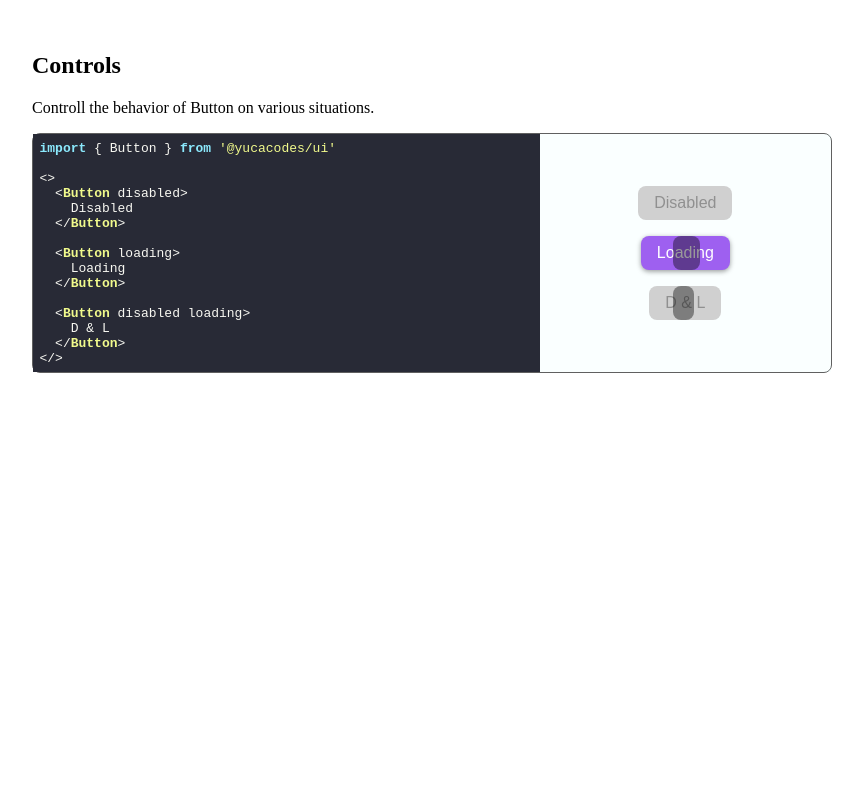
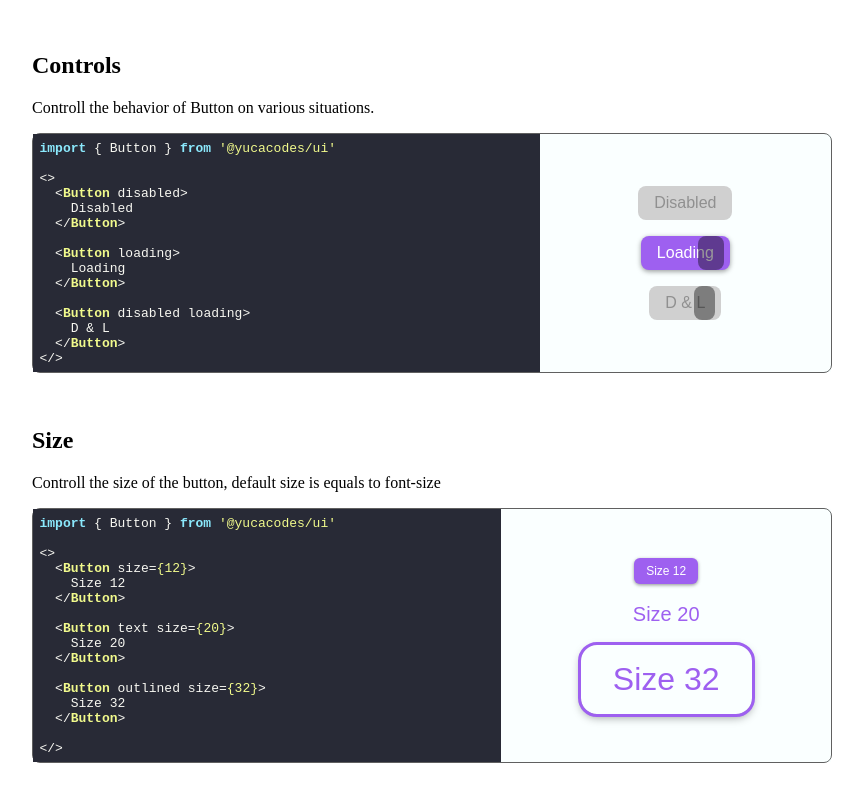
Before and after one commit to yucacodes/ui-basic, a React (Vite) app: page / in a window 1280 px wide. Shown: the part 1358-2145 px from the top of the page, without its empty margins (208-1071 px from the left). Before the commit the page ends 1755 px from the top, so only its background shows below. Built offline with nearby package versions, Linux system fonts and the light colour scheme.

Commit message:
Add Button Size docs

```diff
--- a/lib/Button/Button.tsx
+++ b/lib/Button/Button.tsx
@@ -25,6 +25,7 @@ export interface ButtonProps extends ColorFlags, ButtonVariantFlags {
   disabled?: boolean
   className?: string
   loading?: boolean
+  size?: number
   onClick?: MouseEventHandler<HTMLButtonElement>
 }
 
@@ -43,7 +44,7 @@ export const Button = ({
     <button
       type={props.type}
       disabled={props.disabled}
-      style={{ ...colorVariables }}
+      style={{ ...colorVariables, fontSize: props.size }}
       className={classNames(
         className,
         styles['button'],
--- /dev/null
+++ b/src/docs/ButtonDocs/Button.size.example.tsx
@@ -0,0 +1,20 @@
+import { Button } from '@lib'
+
+export default ( // __HIDE__
+<div style={{ display: 'flex', gap: '1rem', alignItems: "center", justifyContent: "center", flexDirection: "column" }}> {/*__HIDE__*/}
+<>
+  <Button size={12}>
+    Size 12
+  </Button>
+
+  <Button text size={20}>
+    Size 20
+  </Button>
+
+  <Button outlined size={32}>
+    Size 32
+  </Button>
+
+</>
+</div> // __HIDE__
+) // __HIDE__
--- a/src/docs/ButtonDocs/ButtonDocs.tsx
+++ b/src/docs/ButtonDocs/ButtonDocs.tsx
@@ -12,6 +12,9 @@ import customColorExampleCode from './Button.customColor.example.tsx?raw'
 import controlsExampleNode from './Button.controls.example'
 import controlsExampleCode from './Button.controls.example.tsx?raw'
 
+import sizeExampleNode from './Button.size.example'
+import sizeExampleCode from './Button.size.example.tsx?raw'
+
 export function ButtonDocs() {
   return (
     <>
@@ -19,10 +22,7 @@ export function ButtonDocs() {
         <h1>Variants</h1>
         <p>The Button comes with three variants</p>
         <figure>
-          <CodeViewer
-            code={variantExampleCode}
-            node={variantExampleNode}
-          />
+          <CodeViewer code={variantExampleCode} node={variantExampleNode} />
         </figure>
       </article>
       <br />
@@ -40,9 +40,9 @@ export function ButtonDocs() {
       <article>
         <h1>Custom colors</h1>
         <p>
-          The button comes with the option to set a custom color,
-          works with hexadecimal format or with an RGB object.
-          The contrast color is set automatically.
+          The button comes with the option to set a custom color, works with
+          hexadecimal format or with an RGB object. The contrast color is set
+          automatically.
         </p>
         <figure>
           <CodeViewer
@@ -54,14 +54,19 @@ export function ButtonDocs() {
       <br />
       <article>
         <h1>Controls</h1>
+        <p>Controll the behavior of Button on various situations.</p>
+        <figure>
+          <CodeViewer code={controlsExampleCode} node={controlsExampleNode} />
+        </figure>
+      </article>
+      <br />
+      <article>
+        <h1>Size</h1>
         <p>
-          Controll the behavior of Button on various situations.
+          Controll the size of the button, default size is equals to font-size
         </p>
         <figure>
-          <CodeViewer
-            code={controlsExampleCode}
-            node={controlsExampleNode}
-          />
+          <CodeViewer code={sizeExampleCode} node={sizeExampleNode} />
         </figure>
       </article>
     </>
```
